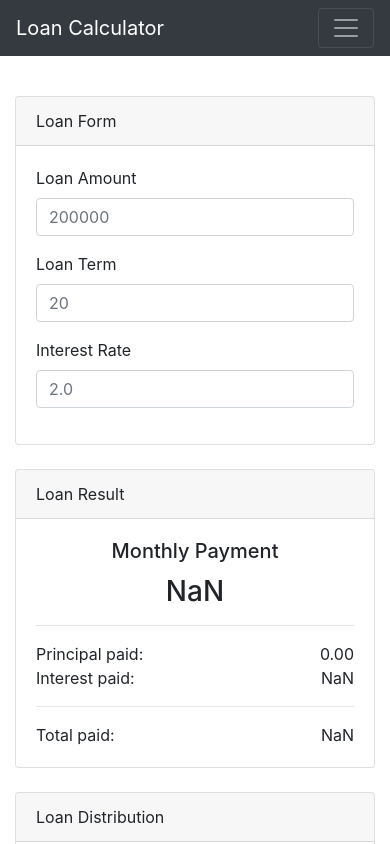
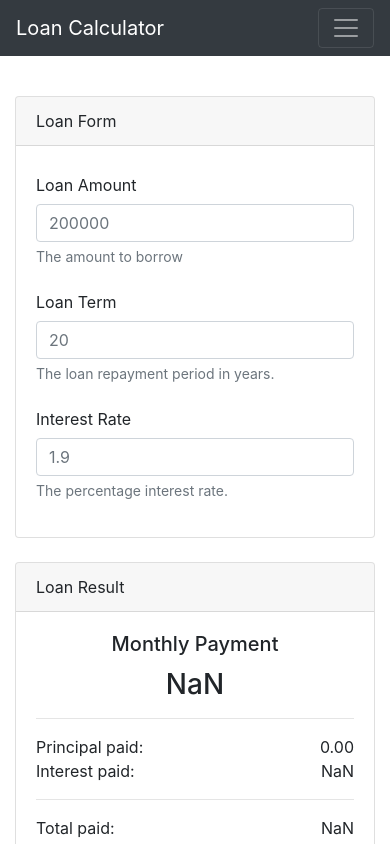
Before and after one commit to AndreMiras/loan-calculator, a React (Create React App) app: page / in a window 390 px wide. Shown: the top 844 px of the page. Built offline with nearby package versions, Linux system fonts and the light colour scheme.

Commit message:
:recycle: Refactors LoanForm component
- improves responsiveness
- introduces CustomFormGroup component

```diff
--- a/src/components/LoanForm.tsx
+++ b/src/components/LoanForm.tsx
@@ -1,50 +1,46 @@
 import React, { FunctionComponent, ChangeEvent } from 'react';
-import { Card, Form } from 'react-bootstrap';
+import { Col, Card, Form } from 'react-bootstrap';
 
 type onNumberChangeCallback = (value: number) => void;
 
-type AmountFieldProps = {
+const eventTargetValueNumber = (e: ChangeEvent<HTMLInputElement | HTMLSelectElement | HTMLTextAreaElement>) => Number(e.target.value);
+
+type CustomFormGroupProps = {
+  controlId: string,
+  label: string,
+  placeholder: string,
+  text: string,
   onChange: onNumberChangeCallback,
 };
 
-const eventTargetValueNumber = (e: ChangeEvent<HTMLInputElement | HTMLSelectElement | HTMLTextAreaElement>) => Number(e.target.value);
-
-const AmountField: FunctionComponent<AmountFieldProps> = ({ onChange }) => (
-  <Form.Group controlId="loan-amount">
-    <Form.Label>Loan Amount</Form.Label>
-    <Form.Control type="number" placeholder="200000" onChange={(e) => onChange(eventTargetValueNumber(e))} />
-    <Form.Text className="text-muted d-none d-md-block">
-      The amount to borrow.
-    </Form.Text>
+const CustomFormGroup: FunctionComponent<CustomFormGroupProps> = ({ controlId, label, placeholder, text, onChange }) => (
+  <Form.Group className="row" controlId={controlId}>
+    <Form.Label className="col-sm-7 col-form-label">{label}</Form.Label>
+    <Col sm={5}>
+      <Form.Control type="number" placeholder={placeholder} onChange={(e) => onChange(eventTargetValueNumber(e))} />
+    </Col>
+    <Col xs={12}>
+      <Form.Text className="text-muted">
+        {text}
+      </Form.Text>
+    </Col>
   </Form.Group>
 );
 
-type TermFieldProps = {
+type FieldProps = {
   onChange: onNumberChangeCallback,
 };
 
-const TermField: FunctionComponent<TermFieldProps> = ({ onChange }) => (
-  <Form.Group controlId="loan-term">
-    <Form.Label>Loan Term</Form.Label>
-    <Form.Control type="number" placeholder="20" onChange={(e) => onChange(eventTargetValueNumber(e))} />
-    <Form.Text className="text-muted d-none d-md-block">
-      The loan repayment period in years.
-    </Form.Text>
-  </Form.Group>
+const AmountField: FunctionComponent<FieldProps> = ({ onChange }) => (
+  <CustomFormGroup controlId="loan-amount" label="Loan Amount" placeholder="200000" text="The amount to borrow" onChange={onChange} />
 );
 
-type InterestRateFieldProps = {
-  onChange: onNumberChangeCallback,
-};
+const TermField: FunctionComponent<FieldProps> = ({ onChange }) => (
+  <CustomFormGroup controlId="loan-term" label="Loan Term" placeholder="20" text="The loan repayment period in years." onChange={onChange} />
+);
 
-const InterestRateField: FunctionComponent<InterestRateFieldProps> = ({ onChange }) => (
-  <Form.Group controlId="loan-interest-rate">
-    <Form.Label>Interest Rate</Form.Label>
-    <Form.Control type="number" placeholder="2.0" onChange={(e) => onChange(eventTargetValueNumber(e))} />
-    <Form.Text className="text-muted d-none d-md-block">
-      The percentage interest rate.
-    </Form.Text>
-  </Form.Group>
+const InterestRateField: FunctionComponent<FieldProps> = ({ onChange }) => (
+  <CustomFormGroup controlId="loan-interest-rate" label="Interest Rate" placeholder="1.9" text="The percentage interest rate." onChange={onChange} />
 );
 
 
```
